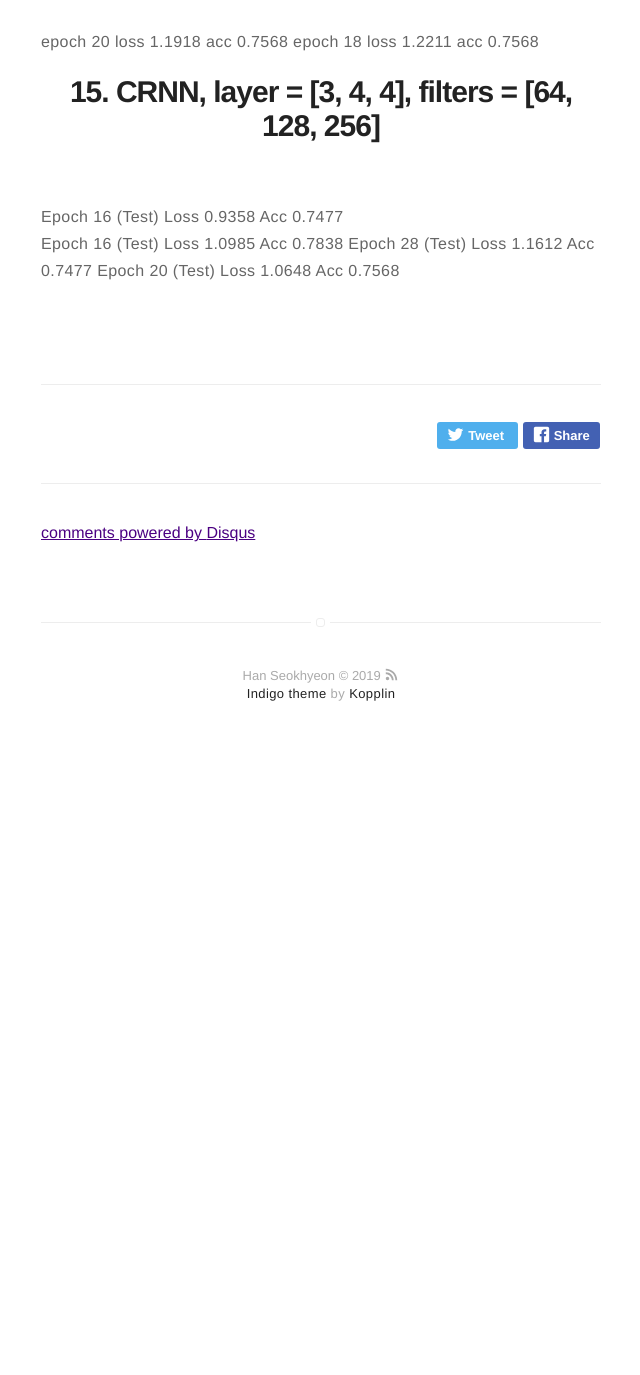
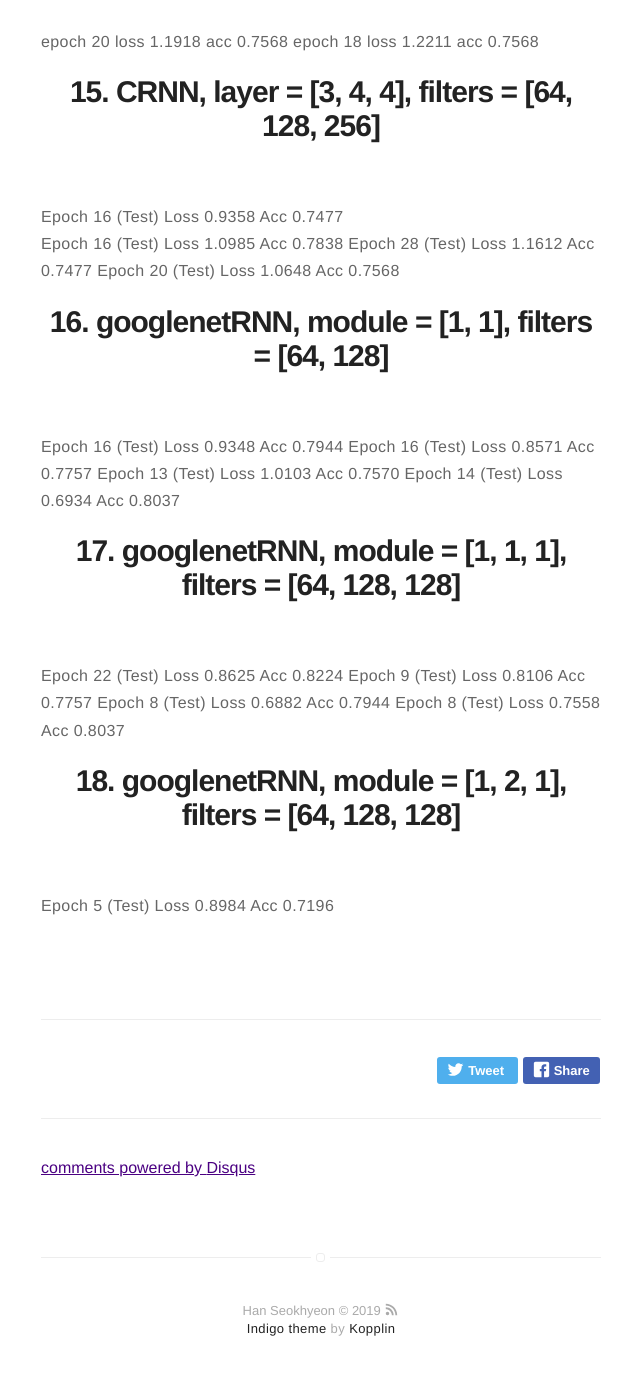
Before and after one commit to HanSeokhyeon/HanSeokhyeon.github.io, a Jekyll site: the page built from _posts/2019-11-08-speech-emotion-recognition.md, in a window 1280 px wide and 1400 px high, scrolled down 4211 px. Shown: the top 1375 px of the window, without its empty margins (319-959 px from the left). Built offline with Jekyll 4.4.1, drawn with Linux system fonts in a browser that asks for light colours; comment, search, counter and statistics services are not loaded; before the commit the page ends 4977 px from its top, so only the background shows below that.

Commit message:
developing googlenet

```diff
--- a/_posts/2019-11-08-speech-emotion-recognition.md
+++ b/_posts/2019-11-08-speech-emotion-recognition.md
@@ -83,3 +83,18 @@ Epoch 16 (Test) Loss 0.9358 Acc 0.7477
 Epoch 16 (Test) Loss 1.0985 Acc 0.7838
 Epoch 28 (Test) Loss 1.1612 Acc 0.7477
 Epoch 20 (Test) Loss 1.0648 Acc 0.7568
+
+# 16. googlenetRNN, module = [1, 1], filters = [64, 128]
+Epoch 16 (Test) Loss 0.9348 Acc 0.7944
+Epoch 16 (Test) Loss 0.8571 Acc 0.7757
+Epoch 13 (Test) Loss 1.0103 Acc 0.7570
+Epoch 14 (Test) Loss 0.6934 Acc 0.8037
+
+# 17. googlenetRNN, module = [1, 1, 1], filters = [64, 128, 128]
+Epoch 22 (Test) Loss 0.8625 Acc 0.8224
+Epoch 9 (Test) Loss 0.8106 Acc 0.7757
+Epoch 8 (Test) Loss 0.6882 Acc 0.7944
+Epoch 8 (Test) Loss 0.7558 Acc 0.8037
+
+# 18. googlenetRNN, module = [1, 2, 1], filters = [64, 128, 128]
+Epoch 5 (Test) Loss 0.8984 Acc 0.7196
```
